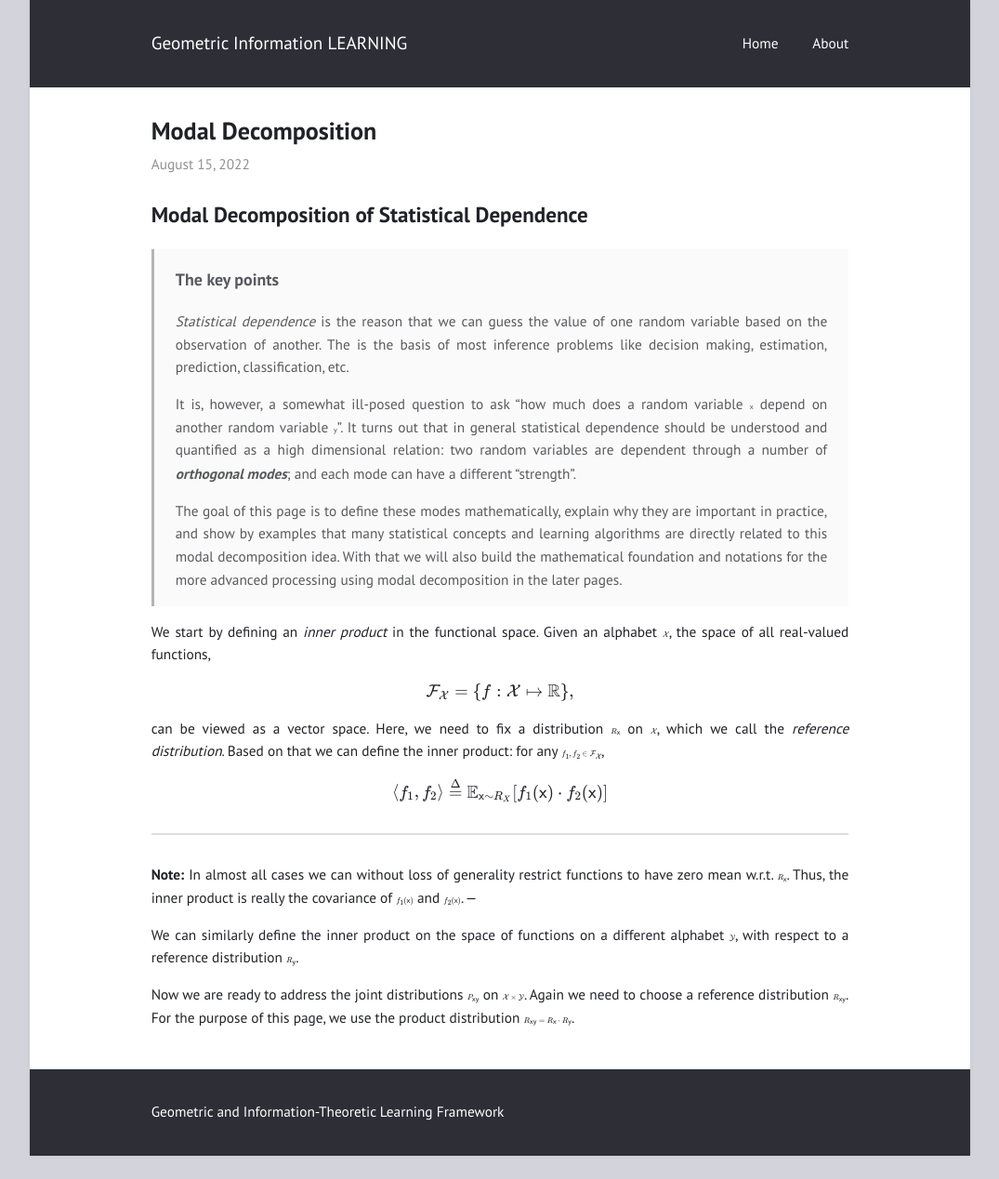
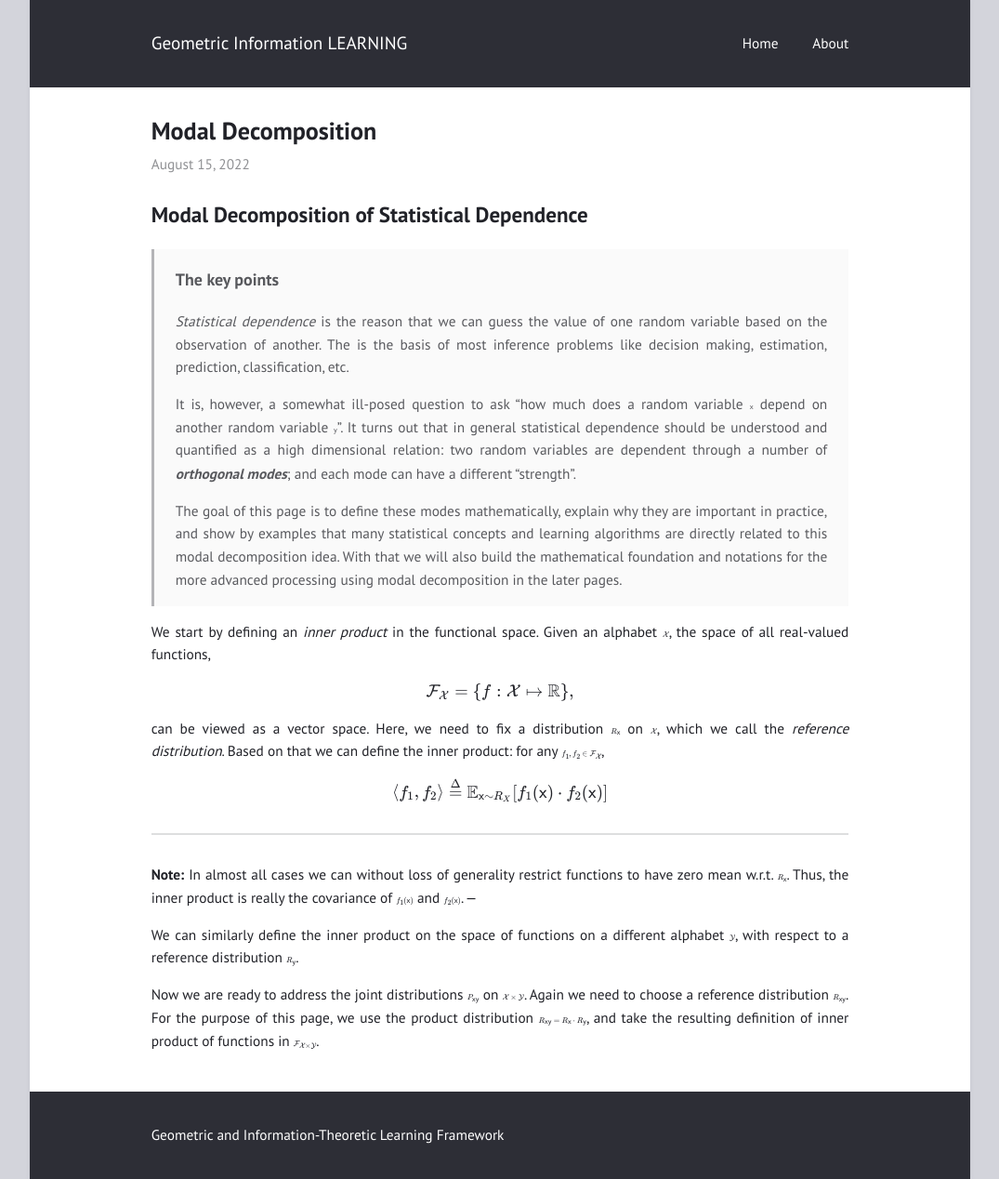
Before and after one commit to gilearning/gilearning.github.io, a Jekyll site: the page built from _posts/2022-08-15-ModalDecomposition.md, in a window 1280 px wide. Shown: the whole page at 93% size, without its empty margins (102-1177 px from the left). Built offline with Jekyll 4.4.1, drawn with Linux system fonts in a browser that asks for light colours; formulas are drawn with MathJax 3; before the commit the page ends 1243 px from its top, so only the background shows below that.

Commit message:
Update 2022-08-15-ModalDecomposition.md

```diff
--- a/_posts/2022-08-15-ModalDecomposition.md
+++ b/_posts/2022-08-15-ModalDecomposition.md
@@ -34,4 +34,4 @@
 
 We can similarly define the inner product on the space of functions on a different alphabet $\mathcal Y$, with respect to a reference distribution $R_\mathsf y$.
 
-Now we are ready to address the joint distributions $P_{\mathsf {xy}}$ on $\mathcal {X\times Y}$. Again we need to choose a reference distribution $R_\mathsf {xy}$. For the purpose of this page, we use the product distribution $R_{\mathsf {xy}} = R_\mathsf x\cdot R_\mathsf y$.
+Now we are ready to address the joint distributions $P_{\mathsf {xy}}$ on $\mathcal {X\times Y}$. Again we need to choose a reference distribution $R_\mathsf {xy}$. For the purpose of this page, we use the product distribution $R_{\mathsf {xy}} = R_\mathsf x\cdot R_\mathsf y$, and take the resulting definition of inner product of functions in $\mathcal F_{\mathcal X\times \mathcal Y}$.
```
